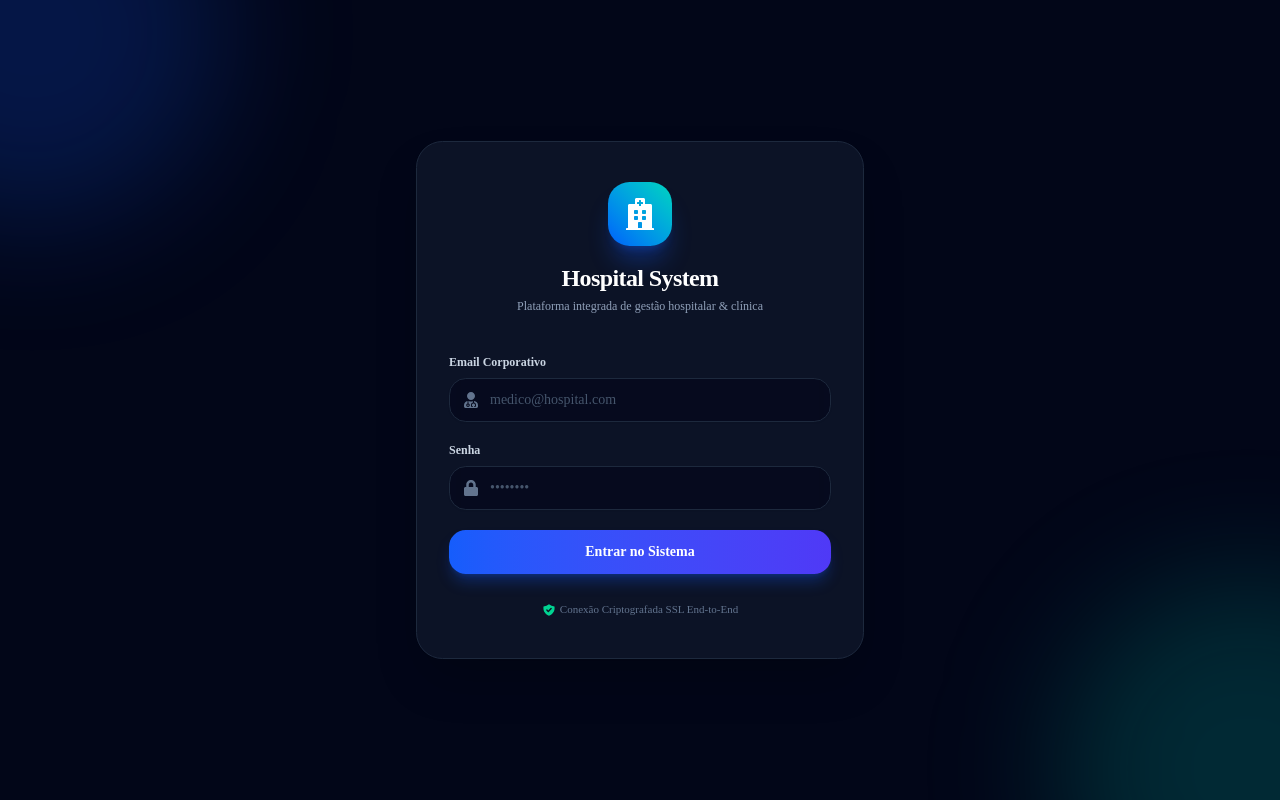
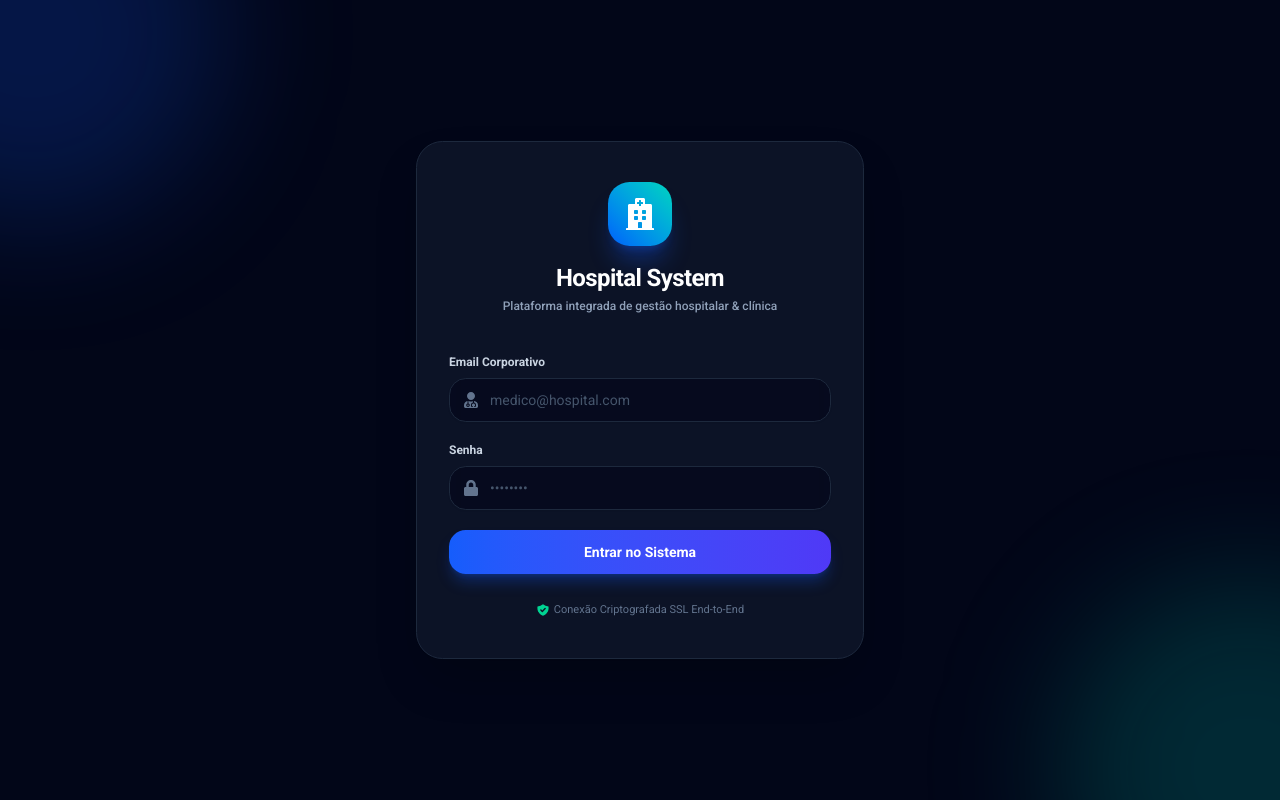
Before and after one commit to botogoske/hospital, a Next.js app: page /login in a window 1280 px wide. Built offline with nearby package versions, Linux system fonts and the light colour scheme.

Commit message:
feat: atualização

```diff
--- a/src/app/globals.css
+++ b/src/app/globals.css
@@ -7,9 +7,9 @@
 @theme inline {
   --color-background: var(--background);
   --color-foreground: var(--foreground);
-  --font-sans: var(--font-sans);
-  --font-mono: var(--font-geist-mono);
-  --font-heading: var(--font-sans);
+  --font-sans: var(--font-roboto), "Roboto", system-ui, -apple-system, BlinkMacSystemFont, "Segoe UI", sans-serif;
+  --font-mono: var(--font-roboto-mono), monospace;
+  --font-heading: var(--font-roboto), "Roboto", system-ui, sans-serif;
   --color-sidebar-ring: var(--sidebar-ring);
   --color-sidebar-border: var(--sidebar-border);
   --color-sidebar-accent-foreground: var(--sidebar-accent-foreground);
@@ -116,11 +116,18 @@
   * {
     @apply border-border outline-ring/50;
   }
+  body, html {
+    font-family: var(--font-roboto), "Roboto", system-ui, -apple-system, BlinkMacSystemFont, "Segoe UI", sans-serif;
+  }
   body {
     @apply bg-background text-foreground selection:bg-blue-500/20 selection:text-blue-600;
   }
   html {
     @apply font-sans scroll-smooth;
+  }
+  h1, h2, h3, h4, h5, h6 {
+    font-family: var(--font-roboto), "Roboto", system-ui, sans-serif;
+    letter-spacing: -0.015em;
   }
 }
 
--- a/src/app/layout.tsx
+++ b/src/app/layout.tsx
@@ -1,20 +1,24 @@
 import type { Metadata } from "next";
-import { Geist, Geist_Mono } from "next/font/google";
+import { Roboto, Roboto_Mono } from "next/font/google";
 import "./globals.css";
 
-const geistSans = Geist({
-  variable: "--font-geist-sans",
+const roboto = Roboto({
+  weight: ["100", "300", "400", "500", "700", "900"],
   subsets: ["latin"],
+  variable: "--font-roboto",
+  display: "swap",
 });
 
-const geistMono = Geist_Mono({
-  variable: "--font-geist-mono",
+const robotoMono = Roboto_Mono({
+  weight: ["400", "500", "700"],
   subsets: ["latin"],
+  variable: "--font-roboto-mono",
+  display: "swap",
 });
 
 export const metadata: Metadata = {
   title: "Hospital System - Gestão Hospitalar",
-  description: "Sistema de gestão hospitalar completo",
+  description: "Sistema de gestão hospitalar completo com interface moderna e intuitiva",
 };
 
 export default function RootLayout({
@@ -25,9 +29,11 @@ export default function RootLayout({
   return (
     <html
       lang="pt-BR"
-      className={`${geistSans.variable} ${geistMono.variable} h-full antialiased`}
+      className={`${roboto.variable} ${robotoMono.variable} h-full antialiased font-sans`}
     >
-      <body className="min-h-full flex flex-col">{children}</body>
+      <body className="min-h-full flex flex-col font-sans bg-background text-foreground selection:bg-blue-600/20 selection:text-blue-600">
+        {children}
+      </body>
     </html>
   );
 }
```
